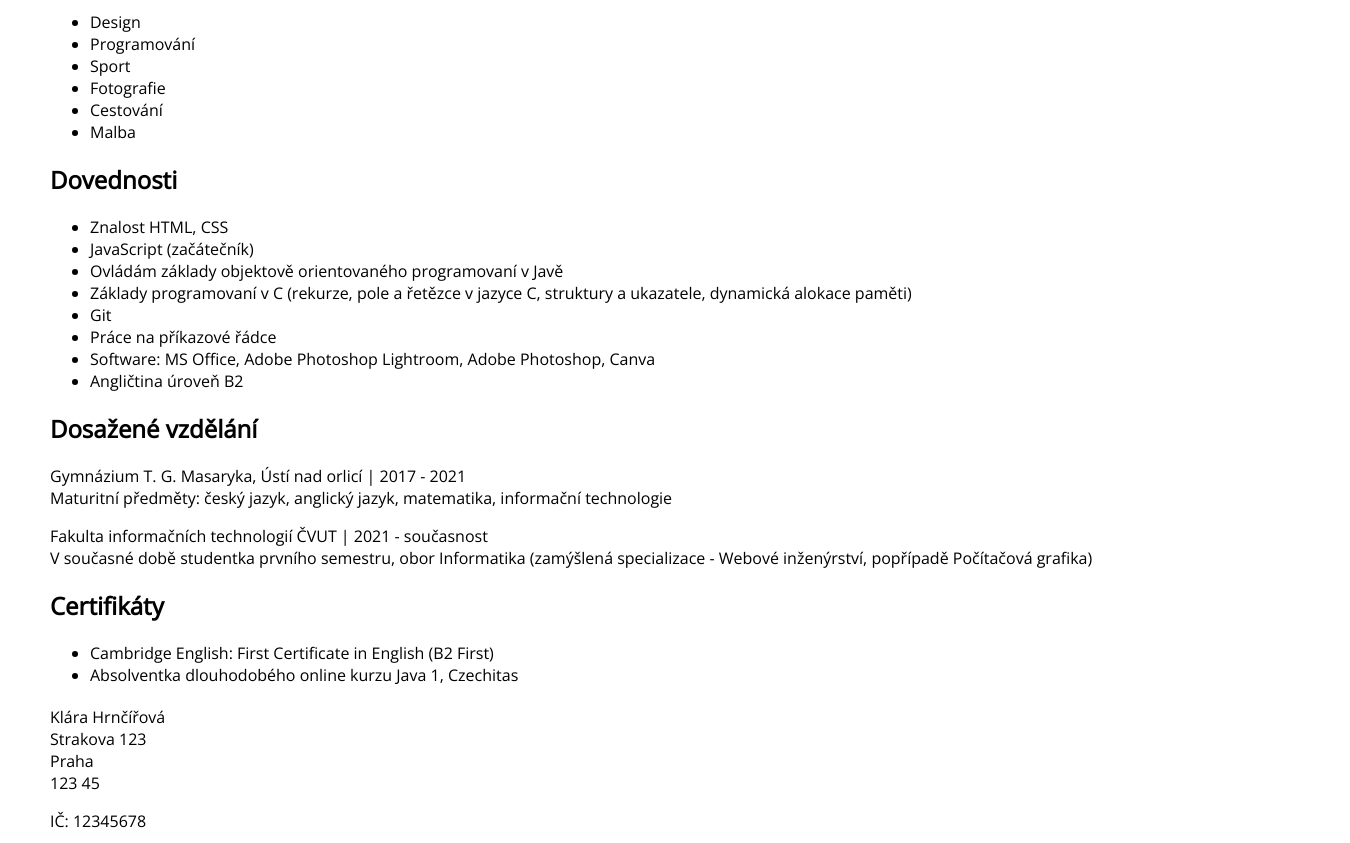
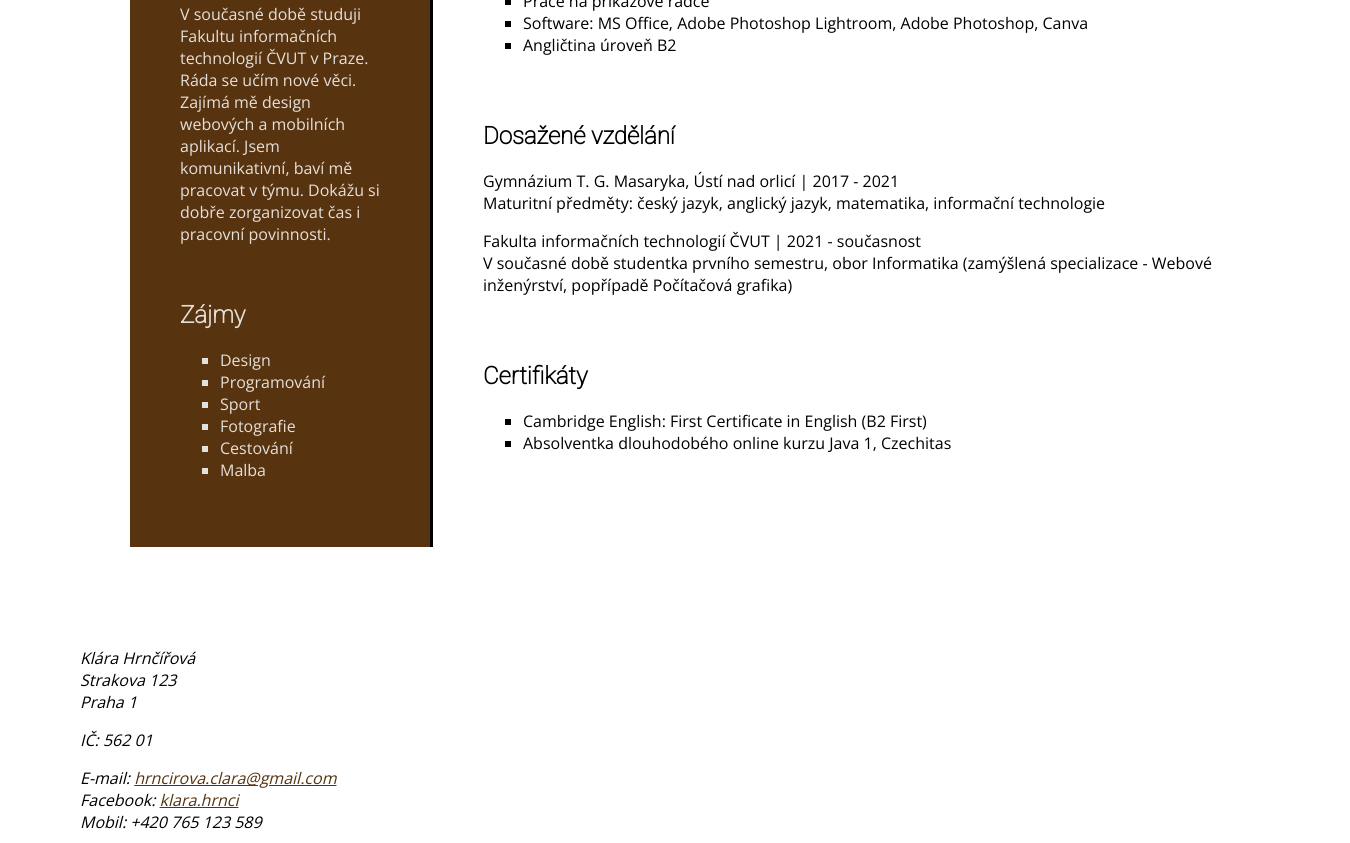
Before and after one commit to hrncikla/zivotopis, a plain HTML site: page index.html in a window 1280 px wide. Shown: the part 617-1460 px from the top of the page, 1350 px wide, since content can reach past the window. Drawn offline with nearby package versions, Linux system fonts and the light colour scheme.

Commit message:
Základní vzhled

```diff
--- a/index.html
+++ b/index.html
@@ -18,9 +18,13 @@
         <h1>Klára Hrnčířová</h1>
         <h2>Vysokoškolský Student</h2>
     </header>
+    <div class="flex-container ">
+        <div class="flex-container1">
+            <section class="profil_fotka">
+                <img src="./img/profilovka.jpg">
+            </section>
 
             <section class="osobni_profil">
-        <img src="./img/profilovka.jpg">
                 <h2>Osobní profil</h2>
                 <p>V současné době studuji Fakultu informačních technologií
                 ČVUT v Praze.<br> Ráda se učím nové věci. Zajímá mě design
@@ -41,6 +45,8 @@
                 </ul>
 
             </section>
+        </div>
+        <div class="flex-container2">
             <section class="dovednosti">
                 <h2>Dovednosti</h2>
                 <ul class="seznam_dovednosti">
@@ -72,20 +78,23 @@
                 </ul>
 
             </section>
+        </div>
+
+    </div>
 
     <section class="kontakt">
 
         <p>
             Klára Hrnčířová<br>
             Strakova 123<br>
-            Praha<br>
-            123 45
+            Praha 1
         </p>
 
-        <p>IČ: 12345678</p>
+        <p>IČ: 562 01</p>
 
         <p>
             E-mail: <a href="mailto:hrncirova.clara@gmail.com" target="_blank">hrncirova.clara@gmail.com</a><br>
+            Facebook: <a href="https://www.facebook.com/klara.hrnci" target="_blank">klara.hrnci</a><br>
             Mobil: +420 765 123 589
         </p>
 
--- a/style.css
+++ b/style.css
@@ -2,25 +2,40 @@ body{
     background-color: white;
     font-family: 'Open Sans', sans-serif;
     margin: 0;
+    padding: 30px;
 
 }
 header{
     color: black;
     font-family: 'Roboto', sans-serif;
-    text-align: center;
+    text-align: left;
+    padding-left: 100px;
     text-shadow: 0 2px rgba(36, 35, 35, 0.178);
     text-indent: none;
+
 
 }
 h1{
     font-size: 80px;
+    margin-bottom: 20px;
 }
 header h2{
     font-size: 30px
 }
+h2{
+    font-family: 'Roboto', sans-serif;
+}
 img{
     width: 200px;
     border-radius: 50%;
+
+
+}
+.profil_fotka{
+    display:inline-block;
+    text-align: center;
+    margin-top: 40px;
+    margin-bottom: 0;
 }
 section{
     margin: 20px 50px;
@@ -29,4 +44,41 @@ footer{
     text-align: center;
     padding: 30px;
 }
+.flex-container {
+    display: flex;
+    flex-direction: row;
+    width: 100%;
+    margin: 100px 100px;
+}
+.flex-container1,.flex-container1{
+    display: flex;
+    flex-direction:column;
+
+}
+.flex-container1{
+    width: 30%;
+    border-right: solid black;
+    background-color:  #57330f;
+    color: rgba(255, 255, 255, 0.849);
+}
+li{
+    list-style-type:square;
+}
+.zajmy h2{
+    padding-top: 0;
+    margin-top: 0;
+}
+.zajmy,.dovednosti,.certifikaty,.vzdelani{
+    padding-bottom: 30px;
+}
+.dovednosti{
+    padding-top: 50px;
+}
+.kontakt{
+    text-align: left;
+    font-style: italic;
+}
+a{
+    color: #57330f ;
+}
 /*font-family: 'Roboto', sans-serif;*/
```
Lines whose indentation alone changed are shown as unchanged.
